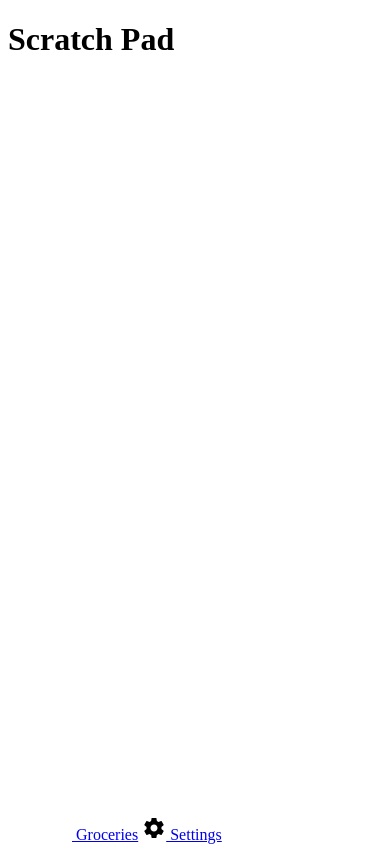
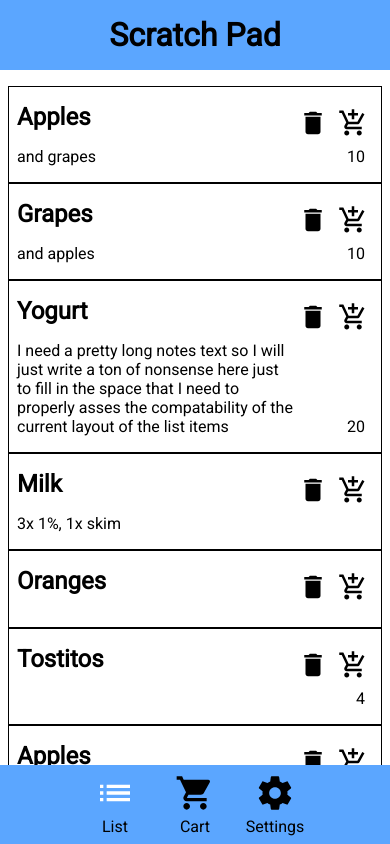
Before and after one commit to ScratchPadGroceryList/ScratchPad, a website: page phonegap/www/index.html in a window 390 px wide. Drawn offline with nearby package versions, Linux system fonts and the light colour scheme; some packages are replaced by stand-ins of ours.

Commit message:
Got a basic idea of how it will work.

```diff
--- a/phonegap/config.xml
+++ b/phonegap/config.xml
@@ -9,4 +9,5 @@
     </author>
     <content src="index.html" />
     <access origin="*" />
+    <engine name="ios" spec="~4.5.4" />
 </widget>
--- /dev/null
+++ b/phonegap/www/ScratchPad.js
@@ -0,0 +1,152 @@
+if ($(".gList")) {
+  console.log("jquery working");
+}
+// testing stuff
+const SAMPLE_LIST = [
+  {
+    name: "Apples",
+    notes: "and grapes",
+    quant: "10"
+  },{
+    name: "Grapes",
+    notes: "and apples",
+    quant: "10"
+  },{
+    name: "Yogurt",
+    notes: "I need a pretty long notes text so I will just write a ton of nonsense here just to fill in the space that I need to properly asses the compatability of the current layout of the list items",
+    quant: "20"
+  },{
+    name: "Milk",
+    notes: "3x 1%, 1x skim",
+    quant: null
+  },{
+    name: "Oranges",
+    notes: null,
+    quant: null
+  },{
+    name: "Tostitos",
+    notes: null,
+    quant: "4"
+  },{
+    name: "Apples",
+    notes: "and grapes",
+    quant: "10"
+  },{
+    name: "Apples",
+    notes: "and grapes",
+    quant: "10"
+  },{
+    name: "Apples",
+    notes: "and grapes",
+    quant: "10"
+  },{
+    name: "Apples",
+    notes: "and grapes",
+    quant: "10"
+  },{
+    name: "Apples",
+    notes: "and grapes",
+    quant: "10"
+  },{
+    name: "Apples",
+    notes: "and grapes",
+    quant: "10"
+  },{
+    name: "Apples",
+    notes: "and grapes",
+    quant: "10"
+  },{
+    name: "Apples",
+    notes: "and grapes",
+    quant: "10"
+  },{
+    name: "Apples",
+    notes: "and grapes",
+    quant: "10"
+  },
+];
+
+// param
+
+
+// const
+const MENU_ITEMS = ["gList", "cart", "settings"];
+
+// socket
+
+
+// bottom nav listeners
+$(".navitem.gList").on("touchend", function() {
+  changeView("gList");
+});
+
+$(".navitem.cart").on("touchend", function() {
+  changeView("cart");
+});
+
+$(".navitem.settings").on("touchend", function() {
+  changeView("settings");
+});
+// gListControl listeners
+// other listeners
+
+
+// operations
+
+
+// display
+function changeView(view) {
+  switch (view) {
+    case "gList":
+      $(".content").load("gList.html", function() {
+        refreshList(SAMPLE_LIST, "gList");
+      });
+      for (var index in MENU_ITEMS) {
+        var item = MENU_ITEMS[index]; console.log(item); console.log(item == view);
+        $(".navIcon." + item).attr("src", ("icon/" + item + ((item == view) ? "-active" : "") + ".svg"));
+      }
+      break;
+
+    case "cart":
+      $(".content").load("cart.html");
+      for (var index in MENU_ITEMS) {
+        var item = MENU_ITEMS[index]; console.log(item); console.log(item == view);
+        $(".navIcon." + item).attr("src", ("icon/" + item + ((item == view) ? "-active" : "") + ".svg"));
+      }
+      break;
+
+    case "settings":
+      $(".content").load("settings.html");
+      for (var index in MENU_ITEMS) {
+        var item = MENU_ITEMS[index]; console.log(item); console.log(item == view);
+        $(".navIcon." + item).attr("src", ("icon/" + item + ((item == view) ? "-active" : "") + ".svg"));
+      }
+      break;
+
+    default:
+      throw Error("Invalid View Option");
+  }
+}
+
+function itemToHtml(item, listType) {
+  if (listType == "gList") {
+    var html = `<li class="gListItem"><h2 class="itemTitle">${item.name?item.name:""}</h2><p class="itemNotes">${item.notes?item.notes:""}</p><p class="quant">${item.quant?item.quant:""}</p><div class="gListControl"><img src="icon/trash.svg" alt="delete"><img src="icon/addCart.svg" alt="add to cart"></div></li>`;
+    // console.log(html);
+    return html;
+  } else if (listType == "cList") {
+
+  }
+}
+
+function refreshList(list) {
+  console.log("refreshing list");
+  var gList = $("ul.gList")[0];
+  console.log(gList);
+  $(gList).empty();
+  for (var item in list) {
+    $(gList).append(itemToHtml(list[item], "gList"));
+  }
+}
+
+
+changeView("gList");
--- /dev/null
+++ b/phonegap/www/gList.html
@@ -0,0 +1,3 @@
+<ul class="gList list">
+
+</ul>
--- a/phonegap/www/index.html
+++ b/phonegap/www/index.html
@@ -6,27 +6,30 @@
     <meta name="viewport" content="initial-scale=1, maximum-scale=1, user-scalable=no, width=device-width">
     <title>Scratch Pad</title>
     <link rel="stylesheet" href="master.css">
+    <script src="socket.io.js" charset="utf-8"></script>
+    <script src="https://ajax.googleapis.com/ajax/libs/jquery/3.2.1/jquery.min.js"></script>
+    <link href="https://fonts.googleapis.com/css?family=Roboto" rel="stylesheet">
   </head>
 
   <body>
+    <div class="header">
+      <h1>Scratch Pad</h1>
+    </div>
+
     <div class="content">
-      <div class="header">
-        <h1>Scratch Pad</h1>
-      </div>
 
-      <ul id="groceryList list">
-
-      </ul>
     </div>
 
     <div class="bottomNav">
       <ul class="navbar">
-        <li class="navitem"><a href="index.html"><img src="list-active.svg" alt="list icon"> Groceries</a></li>
-        <li class="navitem"><a href="settings.html"><img src="settings.svg" alt="gear icon"> Settings</a></li>
+        <li class="navitem gList"><img class="navIcon gList" src="icon/list.svg" alt="list icon"><br>List</li>
+        <li class="navitem cart"><img class="navIcon cart" src="icon/cart.svg" alt="cart icon"><br>Cart</li>
+        <li class="navitem settings"><img class="navIcon settings" src="icon/settings.svg" alt="gear icon"><br>Settings</li>
       </ul>
     </div>
 
     <script type="text/javascript" src="cordova.js"></script>
+    <script src="ScratchPad.js" charset="utf-8"></script>
   </body>
 
 </html>
--- a/phonegap/www/master.css
+++ b/phonegap/www/master.css
@@ -1,17 +1,93 @@
+:root {
+  --primary: #5ba6ff
+}
+
+body {
+  margin: 0;
+  padding: 0;
+  font-family: 'Roboto', serif;
+  display: grid;
+  grid-template-columns: 100%;
+  height: 100vh;
+  grid-template-rows: auto 1fr auto;
+  grid-template-areas: "header "
+                       "content"
+                       "footer ";
+  -webkit-overflow-scrolling: touch;
+}
+
 .content {
+  margin-right: 8px;
+  margin-left: 8px;
+  overflow-y: scroll;
+}
+
+.header {
+  grid-area: header;
+  background-color: var(--primary);
+  text-align: center;
+}
+
+.header > h1 {
+  margin: 0;
+  padding-top: 16px;
+  padding-bottom: 16px;
+}
+
+.displayFrame {
+  margin: 0;
+  padding: 0;
+  border: none;
+}
+
+ul.list {
+  padding-left: 0;
+}
+
+ul.gList {
 
 }
 
-.header {
-
+li.gListItem {
+  list-style: none;
+  border: solid black 1px;
+  padding: 1em .5em;
+  display: grid;
+  grid-template-columns: auto 80px;
+  grid-template-rows: auto auto;
+  grid-template-areas: "title buttons"
+                       "notes quant  ";
 }
 
-.list {
-
+li.gListItem > h2 {
+  margin: 0;
+  padding: 0;
+  grid-area: title;
 }
 
-.groceryList {
+li.gListItem > p.itemNotes {
+  margin: 0;
+  padding: 0;
+  grid-area: notes;
+}
 
+li.gListItem > p.quant {
+  margin: 0;
+  padding: 0;
+  grid-area: quant;
+  text-align: right;
+  margin-top: auto;
+  padding-right: .5em;
+}
+
+.gListControl {
+  text-align: right;
+  grid-area: buttons;
+}
+
+.gListControl > img {
+  height: 30px;
+  margin: 5px;
 }
 
 .settingsList {
@@ -20,21 +96,31 @@
 
 
 .bottomNav {
-  padding: 0;
-  position: fixed;
-  bottom: 0;
-  width: 100%;
+  background-color: var(--primary);
+  grid-area: footer;
+  font-size: 0; /* to fix gap issues */
 }
 
 .navbar {
-  margin: 0;
-  list-style-type: none;
+  /* background-color: blue; */
+  list-style: none;
+  padding: 0;
+  width: 240px;
+  margin-left: auto;
+  margin-right: auto;
 }
 
 .navitem {
-  display: inline;
+  /* background-color: cyan; */
+  text-align: center;
+  width: 80px;
+  display: inline-block;
+  font-size: 16px; /* to fix gap issue */
+  margin-top: .5em;
+  margin-bottom: .5em;
 }
 
 .navIcon {
-  display: block;
+  /* background-color: magenta; */
+  width: 40px;
 }
```
Also changed, not shown: phonegap/package.json (added, +14 -0 lines), phonegap/www/cart.html (added, +3 -0 lines), phonegap/www/settings.html (+2 -31 lines), phonegap/www/icon/addCart.svg (added), phonegap/www/icon/cart-active.svg (added), phonegap/www/icon/cart.svg (added), phonegap/www/icon/gList-active.svg (renamed from phonegap/www/list-active.svg), phonegap/www/icon/gList.svg (renamed from phonegap/www/list.svg), phonegap/www/icon/removeCart.svg (added), phonegap/www/icon/settings-active.svg (renamed from phonegap/www/settings-active.svg), phonegap/www/icon/settings.svg (renamed from phonegap/www/settings.svg), phonegap/www/icon/trash.svg (added), 1 other file.
